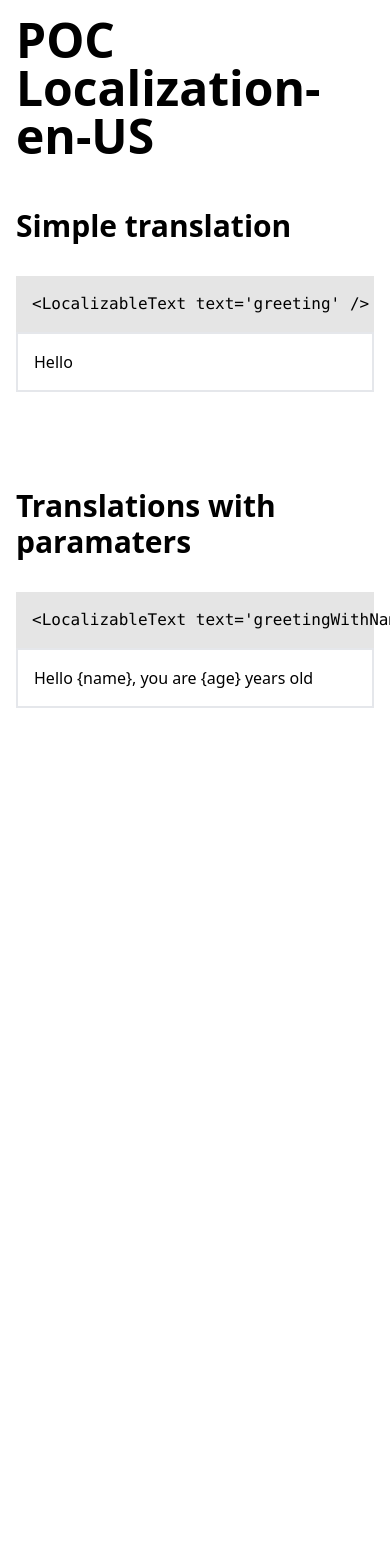
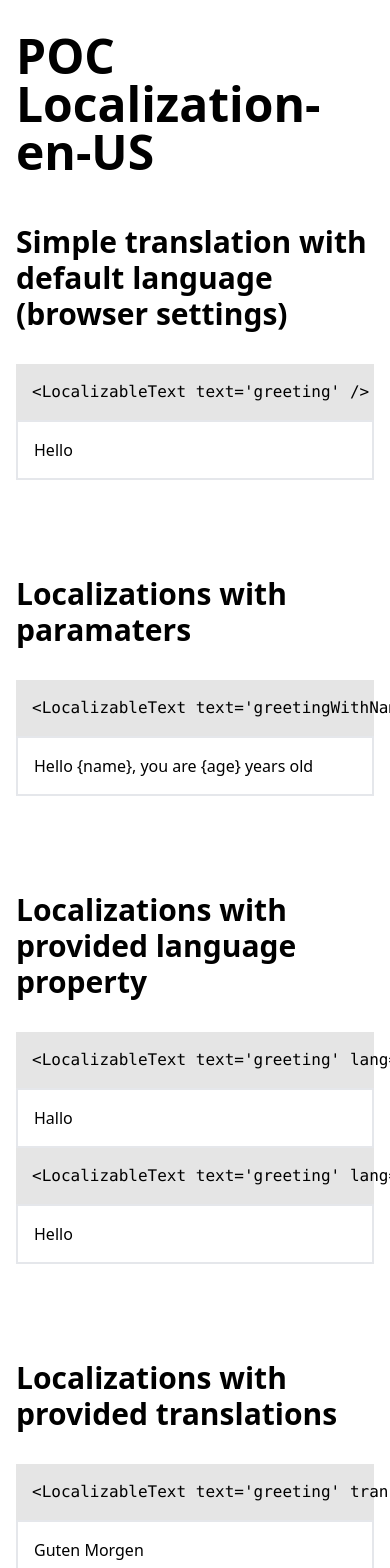
Before and after one commit to neno/react-custom-localization, a React (Vite) app: page / in a window 390 px wide. Shown: the top 1568 px of the page. Before the commit the page ends 844 px from the top, so only its background shows below. Built offline with nearby package versions, Linux system fonts and the light colour scheme.

Commit message:
Add user defined translations

```diff
--- a/src/App.tsx
+++ b/src/App.tsx
@@ -5,7 +5,7 @@ const defaultBrowserLang = navigator.language;
 
 function App() {
   return (
-    <div className='container mx-auto px-4 sm:px-6 lg:px-8'>
+    <div className='container mx-auto px-4 sm:px-6 lg:px-8 py-4 sm:py-6 lg:py-8'>
       <h1>
         <LocalizableText text='appTitle' />-<span>{defaultBrowserLang}</span>
       </h1>
@@ -13,7 +13,7 @@ function App() {
         <Stack>
           <section>
             <h2>
-              <LocalizableText text='simpleTranslation' />
+              <LocalizableText text='simpleLocalization' />
             </h2>
             <pre className='p-4 bg-neutral-200'>
               <code>{`<LocalizableText text='greeting' />`}</code>
@@ -24,7 +24,7 @@ function App() {
           </section>
           <section>
             <h2>
-              <LocalizableText text='translationsWithParams' />
+              <LocalizableText text='localizationsWithParams' />
             </h2>
             <pre className='p-4 bg-neutral-200'>
               <code>{`<LocalizableText text='greetingWithNameAge' params={{ name: 'Andreas', age: 25 }} />`}</code>
@@ -36,6 +36,37 @@ function App() {
               />
             </p>
           </section>
+          <section>
+            <h2>
+              <LocalizableText text='localizationsWithProvidedLang' />
+            </h2>
+            <pre className='p-4 bg-neutral-200'>
+              <code>{`<LocalizableText text='greeting' lang='de' />`}</code>
+            </pre>
+            <p className='p-4 border-2'>
+              <LocalizableText text='greeting' lang='de' />
+            </p>
+            <pre className='p-4 bg-neutral-200'>
+              <code>{`<LocalizableText text='greeting' lang='en' />`}</code>
+            </pre>
+            <p className='p-4 border-2'>
+              <LocalizableText text='greeting' lang='en' />
+            </p>
+          </section>
+          <section>
+            <h2>
+              <LocalizableText text='localizationsWithProvidedTranslations' />
+            </h2>
+            <pre className='p-4 bg-neutral-200'>
+              <code>{`<LocalizableText text='greeting' translations={{ greeting: 'Guten Morgen' }} />`}</code>
+            </pre>
+            <p className='p-4 border-2'>
+              <LocalizableText
+                text='greeting'
+                translations={{ greeting: 'Guten Morgen' }}
+              />
+            </p>
+          </section>
         </Stack>
       </main>
     </div>
--- a/src/components/LocalizableText.tsx
+++ b/src/components/LocalizableText.tsx
@@ -4,16 +4,16 @@ interface LocalizableTextProps {
   text: string;
   params?: Record<string, any>;
   lang?: string;
-  userTranslations?: Record<string, any>;
+  translations?: Record<string, any>;
 }
 
 export function LocalizableText({
   text,
   params,
-  userTranslations = {},
+  translations = {},
   lang,
 }: LocalizableTextProps) {
-  const { translate } = useLocalization(lang, userTranslations);
+  const { translate } = useLocalization(lang, translations);
   console.log('browser lang', navigator.language);
 
   return <>{translate(text, params)}</>;
--- a/src/locales/de.json
+++ b/src/locales/de.json
@@ -1,9 +1,11 @@
 {
   "appTitle": "POC  Lokalisierung",
-  "simpleTranslation": "Einfache Übersetzung",
+  "simpleLocalization": "Einfache Lokalisierung mit Standardsprache (Browsereinstellungen)",
   "greeting": "Hallo",
-  "translationsWithParams": "Übersetzungen mit Parametern",
+  "localizationsWithParams": "Lokalisierung mit Parametern",
   "greetingWithNameAge": "Hallo ${name}, du bist ${age} Jahre alt",
+  "localizationsWithProvidedLang": "Lokalisierung mit definiertem Sprachparameter",
+  "localizationsWithProvidedTranslations": "Lokalisierung mit benutzerdefinierten Übersetzungen",
   "contact": {
     "firstName": "Vorname",
     "lastName": "Nachname",
--- a/src/locales/en.json
+++ b/src/locales/en.json
@@ -1,9 +1,11 @@
 {
   "appTitle": "POC Localization",
-  "simpleTranslation": "Simple translation",
+  "simpleLocalization": "Simple translation with default language (browser settings)",
   "greeting": "Hello",
-  "translationsWithParams": "Translations with paramaters",
+  "localizationsWithParams": "Localizations with paramaters",
   "greetingWithNameAge": "Hello {name}, you are {age} years old",
+  "localizationsWithProvidedLang": "Localizations with provided language property",
+  "localizationsWithProvidedTranslations": "Localizations with provided translations",
   "contact": {
     "firstName": "First name",
     "lastName": "Last name",
```
